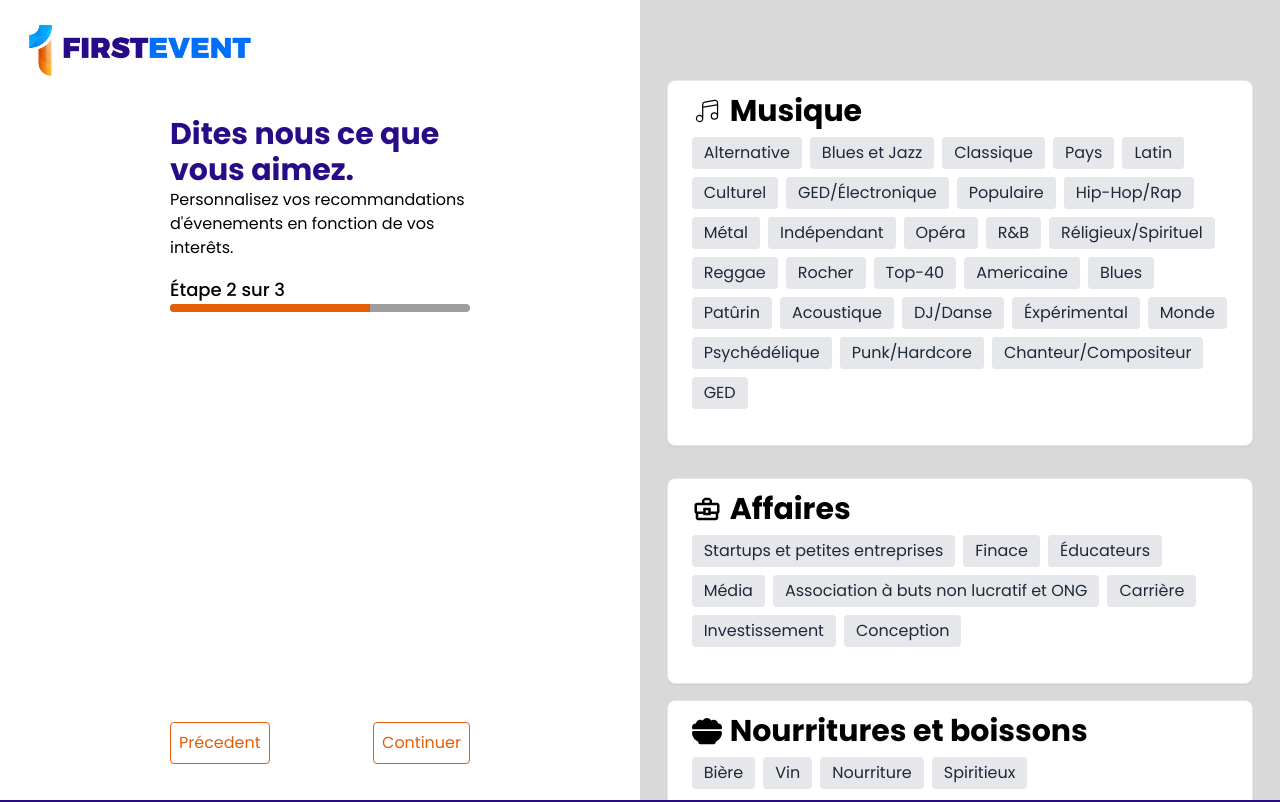
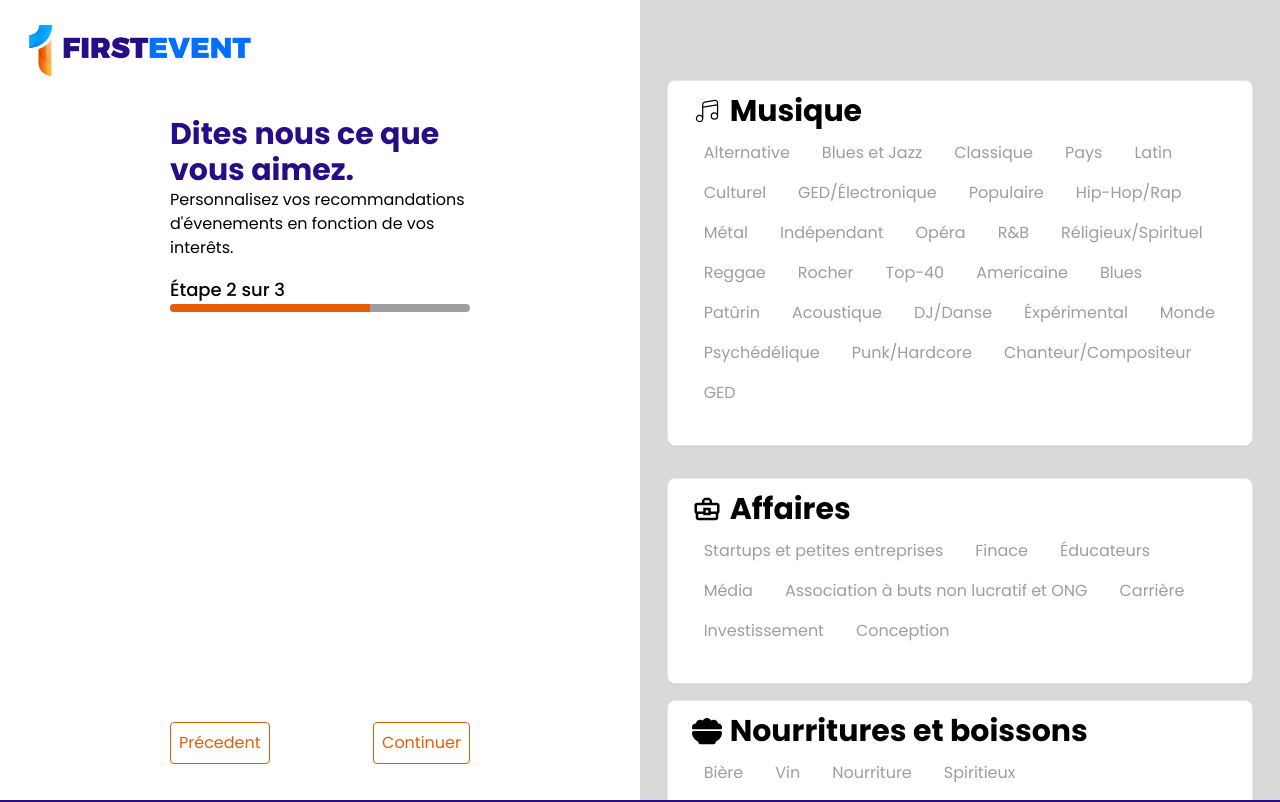
Before and after one commit to INGENIO-237/first.event, a Next.js app: page /setup-account/interests in a window 1280 px wide. Shown: the top 802 px of the page. Built offline with nearby package versions, Linux system fonts and the light colour scheme.

Commit message:
advance on interests page

```diff
--- a/src/app/components/config-account/InterestCard.tsx
+++ b/src/app/components/config-account/InterestCard.tsx
@@ -29,8 +29,8 @@
               <div
                 key={tag}
                 className={`flex  px-3 py-1 rounded cursor-pointer ${isSelected
-                    ? "bg-first_orange text-white"
-                    : "bg-gray-200 text-gray-800"
+                    ? "bg-first_orange text-white border-first_orange"
+                    : "bg-white text-first_gray border-first_gray"
                   }`}
                 onClick={() => onInterestToggle(tag)}
               >
```
